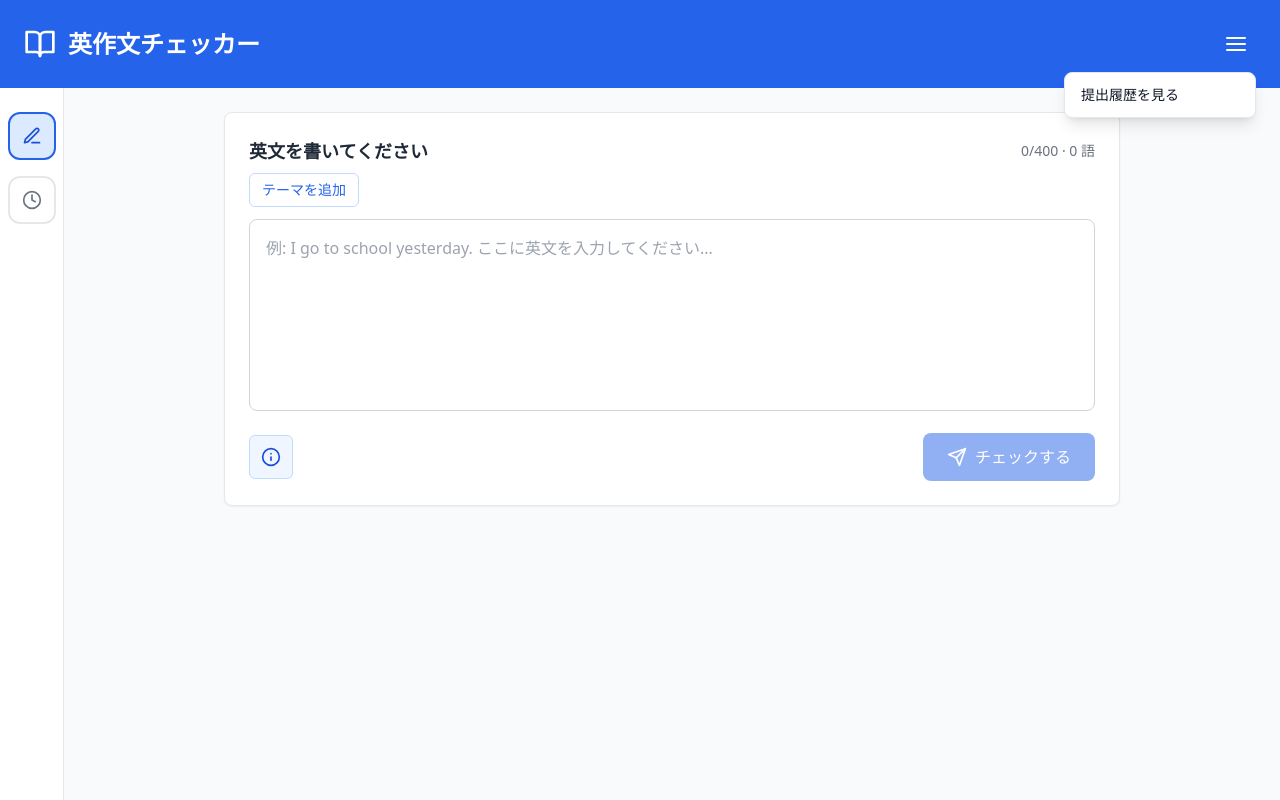
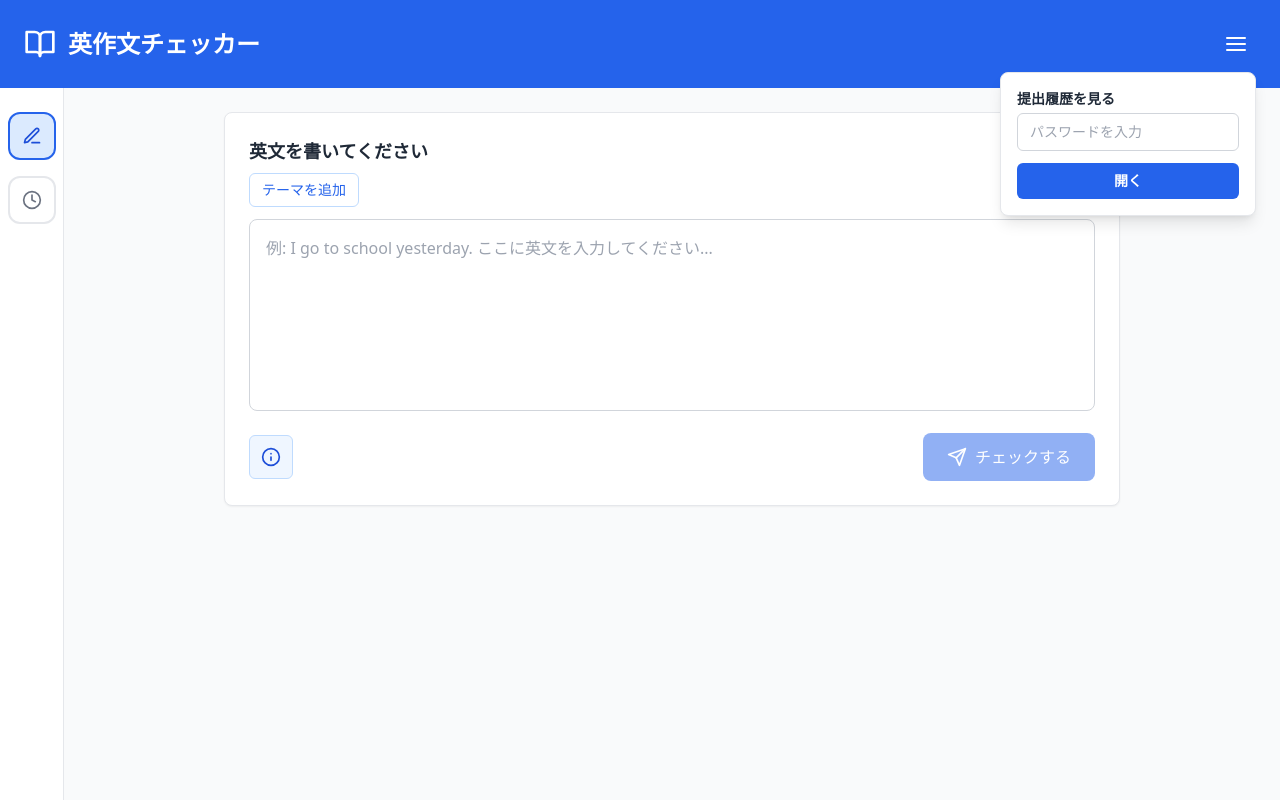
Before and after one commit to svenchan/english-checker, a Next.js app: page / in a window 1280 px wide. Both pictures are taken after a click on the button "メニューを開く". Built offline with nearby package versions, Linux system fonts and the light colour scheme.

Commit message:
Add password lock to check history

```diff
--- a/src/features/writing-checker/components/Header.js
+++ b/src/features/writing-checker/components/Header.js
@@ -2,7 +2,7 @@
 "use client";
 
 import { useEffect, useRef, useState } from "react";
-import Link from "next/link";
+import { useRouter } from "next/navigation";
 import { CHECKER_MODES } from "@/config/testMode";
 import { Icons } from "@/shared/components/ui/Icons";
 
@@ -10,7 +10,12 @@ export function Header({ mode = CHECKER_MODES.PRACTICE }) {
   const isTestMode = mode === CHECKER_MODES.TEST;
   const headerBgClass = isTestMode ? "bg-red-600" : "bg-blue-600";
   const [isMenuOpen, setIsMenuOpen] = useState(false);
+  const [password, setPassword] = useState("");
+  const [error, setError] = useState("");
   const menuRef = useRef(null);
+  const router = useRouter();
+
+  const ACCESS_PASSWORD = "Pineapple26";
 
   useEffect(() => {
     if (!isMenuOpen) return;
@@ -32,7 +37,28 @@ export function Header({ mode = CHECKER_MODES.PRACTICE }) {
     };
   }, [isMenuOpen]);
 
-  const toggleMenu = () => setIsMenuOpen((prev) => !prev);
+  const toggleMenu = () => {
+    setIsMenuOpen((prev) => {
+      const next = !prev;
+      if (!next) {
+        setPassword("");
+        setError("");
+      }
+      return next;
+    });
+  };
+
+  const handlePasswordSubmit = (event) => {
+    event.preventDefault();
+    if (password === ACCESS_PASSWORD) {
+      setError("");
+      setIsMenuOpen(false);
+      setPassword("");
+      router.push("/teacher");
+    } else {
+      setError("パスワードが正しくありません");
+    }
+  };
 
   return (
     <div className={`${headerBgClass} text-white p-6`}>
@@ -55,14 +81,30 @@ export function Header({ mode = CHECKER_MODES.PRACTICE }) {
             <Icons.Menu className="h-6 w-6" />
           </button>
           {isMenuOpen && (
-            <div className="absolute right-0 mt-2 w-48 rounded-lg border border-gray-200 bg-white text-gray-900 shadow-lg z-10">
-              <Link
-                href="/teacher"
-                className="block px-4 py-3 text-sm font-medium hover:bg-gray-50"
-                onClick={() => setIsMenuOpen(false)}
-              >
-                提出履歴を見る
-              </Link>
+            <div className="absolute right-0 mt-2 w-64 rounded-lg border border-gray-200 bg-white text-gray-900 shadow-lg z-10 p-4">
+              <form onSubmit={handlePasswordSubmit} className="space-y-3">
+                <div>
+                  <label htmlFor="history-password" className="block text-sm font-semibold text-gray-800">
+                    提出履歴を見る
+                  </label>
+                  <input
+                    id="history-password"
+                    type="password"
+                    value={password}
+                    onChange={(e) => setPassword(e.target.value)}
+                    className="mt-1 w-full rounded-md border border-gray-300 px-3 py-2 text-sm focus:border-blue-500 focus:outline-none focus:ring-2 focus:ring-blue-500"
+                    placeholder="パスワードを入力"
+                    autoComplete="current-password"
+                  />
+                </div>
+                {error && <p className="text-sm text-red-600">{error}</p>}
+                <button
+                  type="submit"
+                  className="w-full rounded-md bg-blue-600 px-3 py-2 text-sm font-semibold text-white hover:bg-blue-700 focus-visible:outline focus-visible:outline-2 focus-visible:outline-offset-2 focus-visible:outline-blue-600"
+                >
+                  開く
+                </button>
+              </form>
             </div>
           )}
         </div>
```
